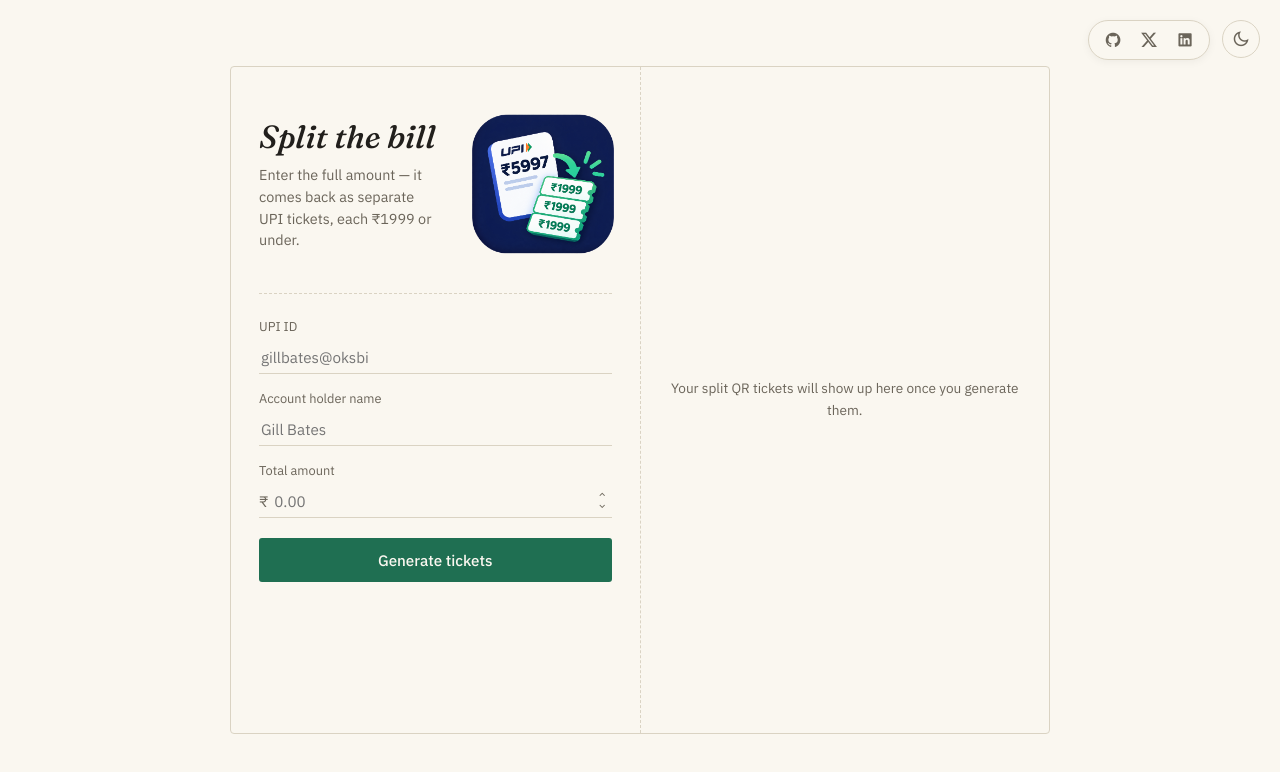
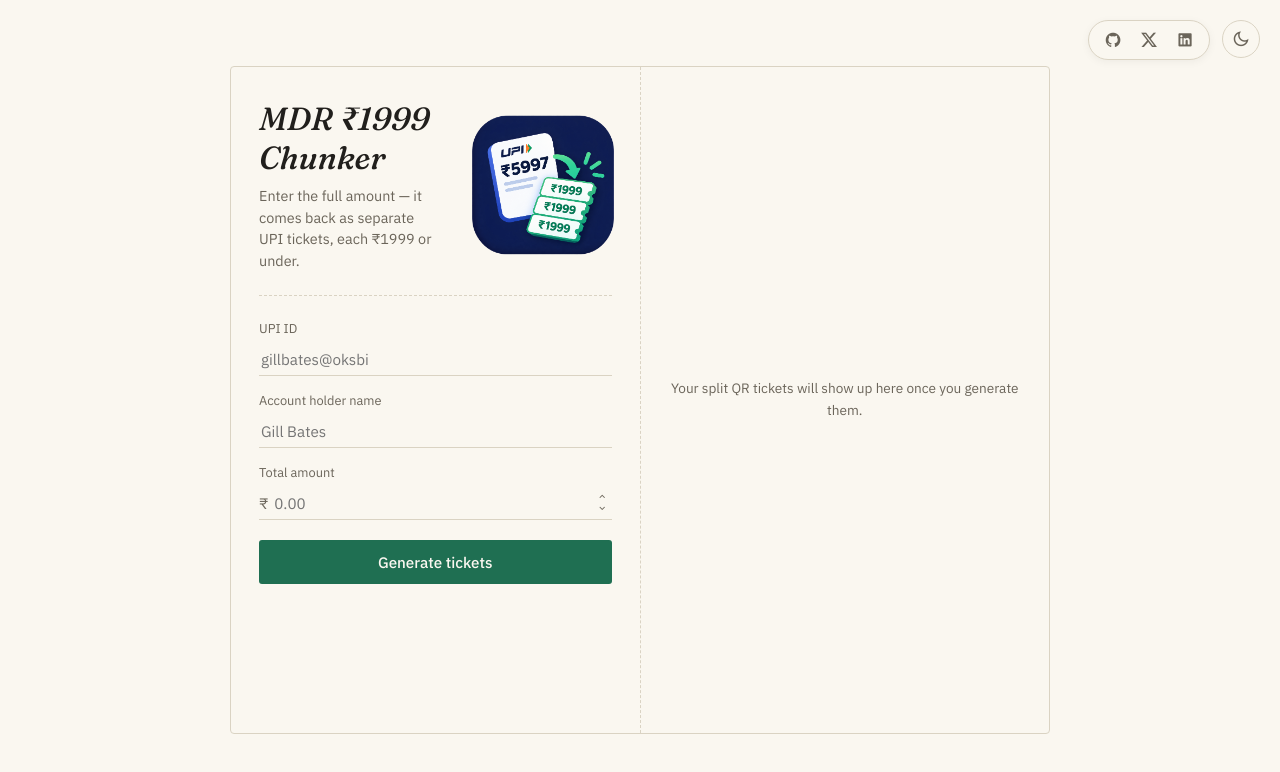
Before and after one commit to kamal-stark-dev/mdr-chunker-1999, a React (Vite) app in the folder upi-splitter/: page / in a window 1280 px wide. Shown: the top 772 px of the page. Built offline with nearby package versions, Linux system fonts and the light colour scheme.

Commit message:
fixed naming and add demo img

```diff
--- a/upi-splitter/index.html
+++ b/upi-splitter/index.html
@@ -12,7 +12,7 @@
     />
 
     <!-- Primary Meta Tags -->
-    <title>UPI Splitter</title>
+    <title>MDR Chunker ₹1999</title>
     <meta name="title" content="UPI Splitter" />
     <meta
       name="description"
--- a/upi-splitter/src/UPISplitter.jsx
+++ b/upi-splitter/src/UPISplitter.jsx
@@ -79,7 +79,7 @@ export default function UPISplitter() {
         <div className="panel panel-form">
           <div className="header-wrapper">
             <div className="ticket-header">
-              <h1>Split the bill</h1>
+              <h1>MDR ₹{MAX_CHUNK} Chunker</h1>
               <p>
                 Enter the full amount — it comes back as separate UPI tickets,
                 each ₹{MAX_CHUNK} or under.
```
Also changed, not shown: upi-splitter/public/example.png (added), 1 other file (tests, documents, lock files or other folders).
